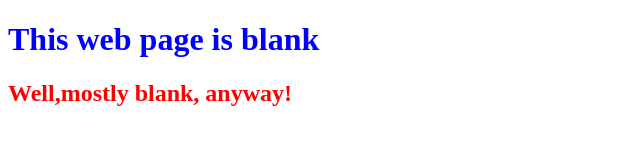
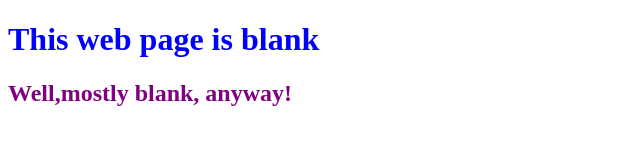
Before and after one commit to ManuelDiosRubio/0main_openSAP_repo, a plain HTML site: page index.html in a window 1280 px wide. Shown: the whole page, without its empty margins (0-640 px from the left). Drawn offline with Linux system fonts and the light colour scheme.

Commit message:
Change second header color to purple

```diff
--- a/index.html
+++ b/index.html
@@ -6,6 +6,6 @@
 	</head>
 	<body>
 		<h1 style="color: Blue">This web page is blank</h1>
-		<h2 style="color: Red">Well,mostly blank, anyway!</h2>
+		<h2 style="color: Purple">Well,mostly blank, anyway!</h2>
 	</body>
 </html>
```
